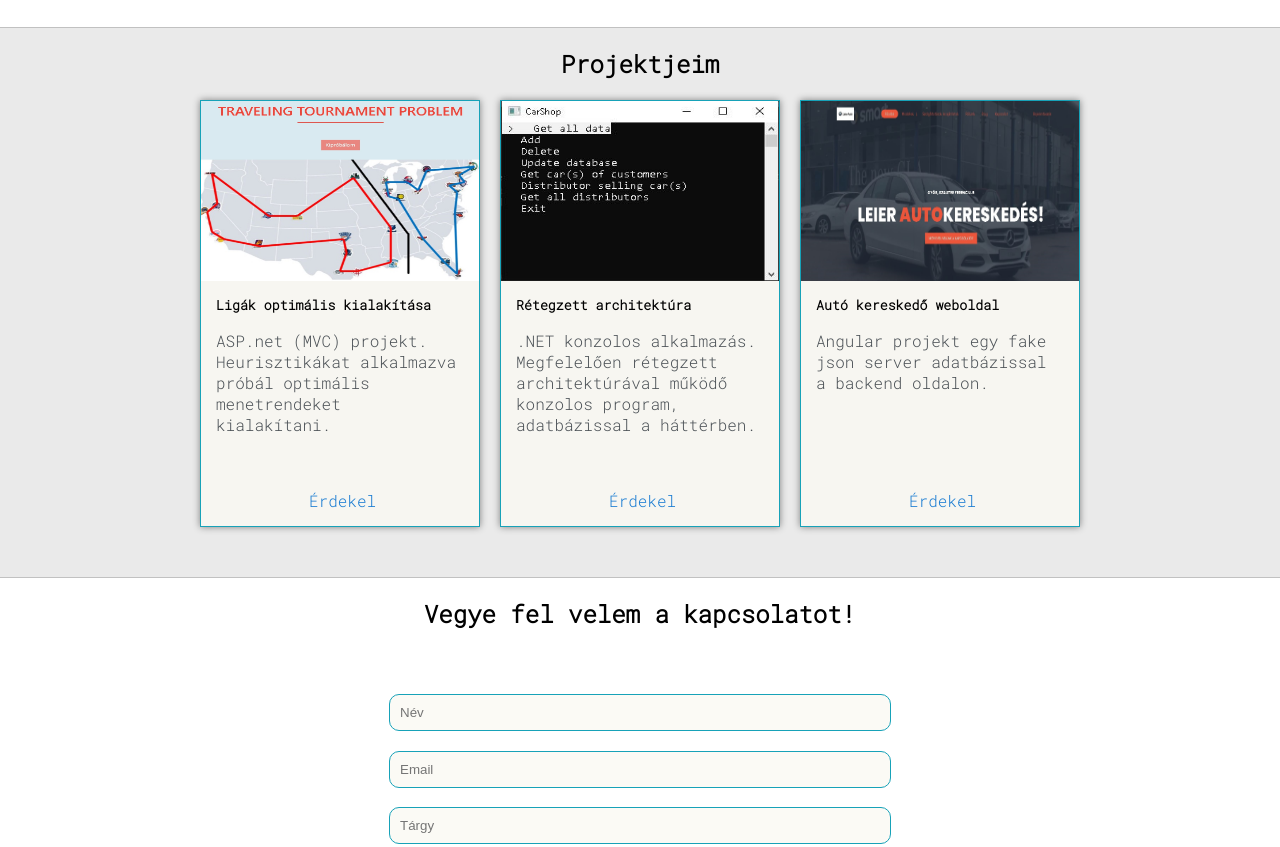
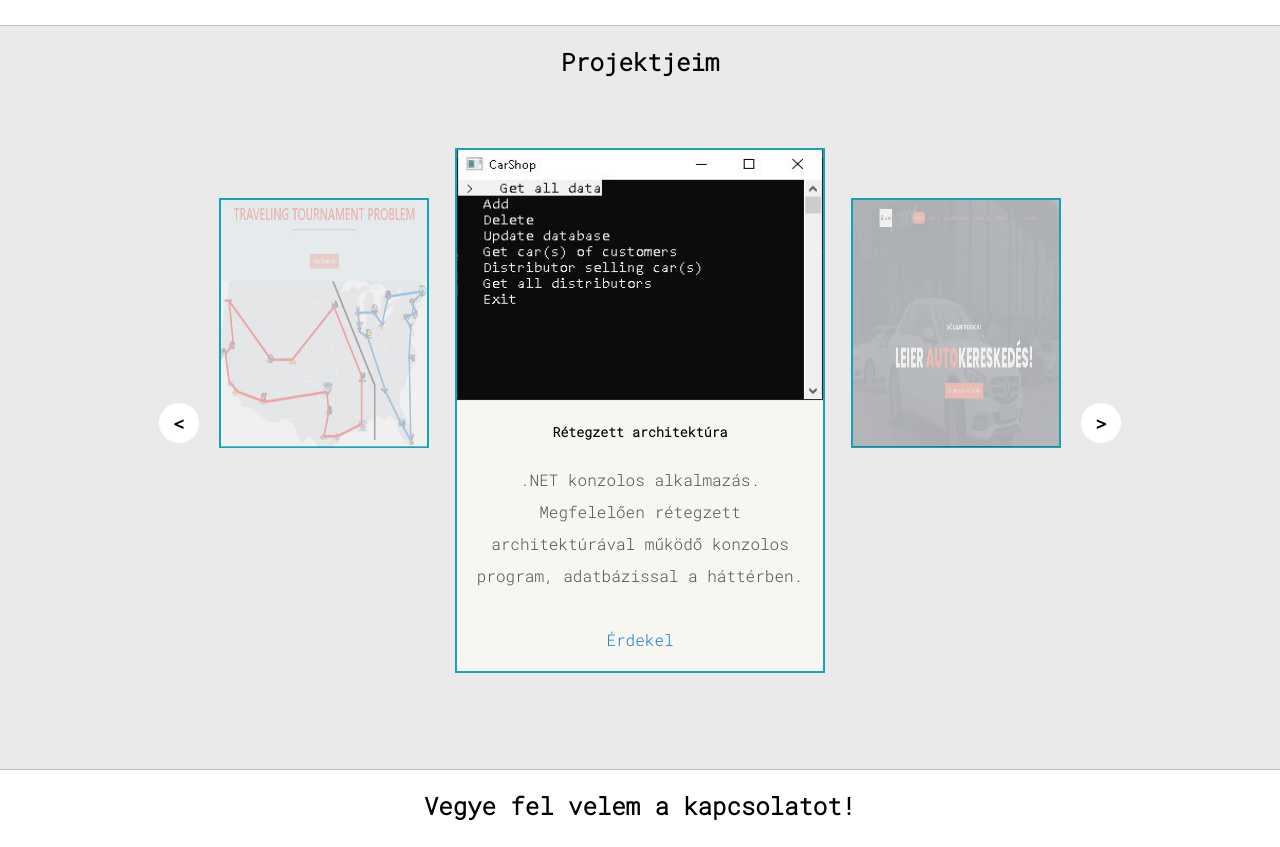
Before and after one commit to CsabaKallai/csabakallai.github.io, a plain HTML site: page index.html in a window 1280 px wide. Shown: the part 1637-2484 px from the top of the page. Drawn offline with nearby package versions, Linux system fonts and the light colour scheme.

Commit message:
Added new slideshow for my projects

```diff
--- a/css/default.css
+++ b/css/default.css
@@ -4,6 +4,9 @@ html, body {
     padding: 0;
     margin: 0;
     font-family: 'Roboto Mono','sans-serif';
+}
+*{
+    box-sizing: border-box;
 }
 
 .section1 {
@@ -57,6 +60,7 @@ html, body {
 
     .greeting-wrapper h1 {
         font-size: 2em;
+        text-align: center;
     }
 
 .left-column {
@@ -236,7 +240,7 @@ ul {
     display: grid;
     align-content: center;
     justify-content: center;
-    margin-bottom: 50px;
+    margin: 1.2rem 0px;
 }
 
     .social img {
@@ -244,22 +248,17 @@ ul {
         height: auto;
     }
 
-.post-wrapper {
-    display: grid;
-    grid-template-columns: repeat(auto-fit,330px);
-    gap: 20px;
-    justify-content: center;
-    padding-bottom: 50px;
-}
 
 .post {
     border: 1px solid#17a2b8;
     box-shadow: 0px 0px 7px grey;
+    display: grid;
+    text-align: center;
 }
 
 .thumbnail {
     width: 100%;
-    height: 180px;
+    height: 250px;
     display: block;
 }
 
@@ -333,22 +332,91 @@ ul {
         color: #1a7cd2;
     }
 
+    .hi-slide {
+        position: relative;
+        height: 650px;
+        margin: 0px 3%;
+      }
+
+      .hi-slide .hi-next,
+      .hi-slide .hi-prev {
+        position: absolute;
+        top: 50%;
+        width: 40px;
+        height: 40px;
+        margin-top: -20px;
+        border-radius: 50px;
+
+
+        line-height: 40px;
+        text-align: center;
+        cursor: pointer;
+        background-color: #fff;
+        color: black;
+        transition: all 0.6s;
+        font-size: 20px;
+        font-weight: bold;
+      }
+
+      .hi-slide .hi-next:hover,
+      .hi-slide .hi-prev:hover {
+        opacity: 1;
+        background-color: #fff;
+      }
+
+      .hi-slide .hi-prev {
+        left: -60px;
+      }
+
+      .hi-slide .hi-prev::before {
+        content: '<';
+      }
+
+      .hi-slide .hi-next {
+        right: -60px;
+      }
+
+      .hi-slide .hi-next::before {
+        content: '>';
+      }
+
+      .hi-slide>ul {
+        list-style: none;
+        /* position: relative;
+        width: 754px;*/
+        height: 600px;
+        margin: 0;
+        padding: 0;
+      }
+
+
+      .hi-slide>ul>li {
+        overflow: hidden;
+        position: absolute;
+        z-index: 0;
+        left: 377px;
+        top: 146px;
+        width: 0;
+        height: 0;
+        margin: 0;
+        padding: 0;
+        border: 1px solid #17a2b8;
+        cursor: pointer;
+      }
+
+      .hi-slide>ul>li>div {
+        width: 100%;
+        height: 100%;
+        background-position: center;
+      }
+
+
 @media screen and (max-width:1500px) {
     #infos {
         width: 390px;
     }
-
-    .post-wrapper {
-        grid-template-columns: repeat(auto-fit,300px);
-    }
 }
 
-@media screen and (max-width:1380px) {
-
-    .post-wrapper {
-        grid-template-columns: repeat(auto-fit,280px);
-    }
-}
 
 @media screen and (max-width:1277px) {
     .about-wrapper {
@@ -381,10 +449,6 @@ ul {
     }
     #skills img{
         width:4em;
-    }
-
-    .post-wrapper {
-        grid-template-columns: repeat(auto-fit,260px);
     }
 }
 
@@ -450,6 +514,10 @@ ul {
     .contact-content input, textarea{
         width: 20rem;
     }
+    .keywords-wrapper ul{
+        letter-spacing: 0.5px;
+        padding-left: 12px;
+    }
 }
 
 @media screen and (max-width:360px) {
@@ -480,4 +548,12 @@ ul {
     .contact-content input, textarea{
         width: 12rem;
     }
+
+    #profile{
+        width: -webkit-fill-available;
+    }
+
+    .about-me{
+        padding:7px;
+    }
 }
--- a/index.html
+++ b/index.html
@@ -228,12 +228,15 @@
     <section class="section1">
         <div class="main-container">
             <h2 id="projects" style="text-align:center">Projektjeim</h3>
-
-                <div class="post-wrapper">
-                    <div>
+                <div class="slide hi-slide">
+                    <div class="hi-prev "></div>
+                    <div class="hi-next "></div>
+                    <ul>
+                        <li>
                             <div class="post">
                                 <a href="projects/ProjectLOK/index.html">
-                                <img class="thumbnail" src="projects/ProjectLOK/images/title.jpg" alt="projekt kép" />
+                                    <img class="thumbnail" src="projects/ProjectLOK/images/title.jpg"
+                                        alt="projekt kép" />
                                 </a>
                                 <div class="post-text">
                                     <h5 class="post-title">Ligák optimális kialakítása</h5>
@@ -244,9 +247,8 @@
                                     <a href="projects/ProjectLOK/index.html">Érdekel</a>
                                 </div>
                             </div>
-                    </div>
-
-                    <div>
+                        </li>
+                        <li>
                             <div class="post">
                                 <a href="projects/ProjectProg3/index.html">
                                     <img class="thumbnail" src="projects/ProjectProg3/images/title.JPG"
@@ -261,9 +263,8 @@
                                     <a href="projects/ProjectProg3/index.html">Érdekel</a>
                                 </div>
                             </div>
-                    </div>
-
-                    <div>
+                        </li>
+                        <li>
                             <div class="post">
                                 <a href="projects/ProjectCarDealerShip/index.html">
                                     <img class="thumbnail" src="projects/ProjectCarDealerShip/images/title.JPG"
@@ -274,14 +275,18 @@
                                     <p class="post-intro">
                                         Angular projekt egy fake json server adatbázissal a backend oldalon.
                                     </p>
+                                    <div>
                                         <a href="projects/ProjectCarDealerShip/index.html">Érdekel</a>
                                     </div>
                                 </div>
                             </div>
+                        </li>
+                    </ul>
                 </div>
-
+                <br>
         </div>
     </section>
+
     <section class="section2">
         <div id="email" class="main-container">
             <h2 style="text-align:center; margin-bottom:45px;">Vegye fel velem a kapcsolatot!</h2>
@@ -312,7 +317,7 @@
     <!--kapcsolatfelvétel-->
     <section class="section1">
         <div class="main-container">
-            <h2 id="contact" style="text-align:center; margin-bottom:45px;">Kapcsolatfelvétel</h2>
+            <!-- <h2 id="contact" style="text-align:center; margin-bottom:45px;">Kapcsolatfelvétel</h2> -->
             <div class="social">
 
                 <div class="social-content">
@@ -355,7 +360,11 @@
             </div>
         </div>
     </section>
+    <script src="https://code.jquery.com/jquery-1.12.4.min.js"></script>
     <script src="scripts/script.js"></script>
+    <script>
+        $('.slide').hiSlide();
+    </script>
 </body>
 
 </html>
--- a/scripts/script.js
+++ b/scripts/script.js
@@ -31,3 +31,52 @@ function OpenSection(id, h4) {
 	previoussectionid = actualSectionAfterIcon;
 
 }
+
+//slides
+
+(function($) {
+    var slide = function(ele,options) {
+        var $ele = $(ele);
+        var setting = {
+            speed: 500,
+            interval: 2000,
+
+        };
+        $.extend(true, setting, options);
+        var states = [
+            { $zIndex: 1, width: '25%', height: 250, top: 100, left: '0%', $opacity: 0.3 },
+            { $zIndex: 2, width: '44%', height: 525, top: 50, left: '28%', $opacity: 1 },
+            { $zIndex: 1, width: '25%', height: 250, top: 100, left: '75%', $opacity: 0.3 }
+        ];
+
+        var $lis = $ele.find('li');
+
+
+        $ele.find('.hi-next').on('click', function() {
+            next();
+        });
+        $ele.find('.hi-prev').on('click', function() {
+            states.push(states.shift());
+            move();
+        });
+        move();
+        function move() {
+            $lis.each(function(index, element) {
+                var state = states[index];
+                $(element).css('zIndex', state.$zIndex).finish().animate(state, setting.speed)
+                .find('img').css('opacity', state.$opacity)
+                .css('left', state.left);
+            });
+        }
+        function next() {
+            states.unshift(states.pop());
+            move();
+        }
+    }
+    $.fn.hiSlide = function(options) {
+        $(this).each(function(index, ele) {
+            slide(ele,options);
+        });
+        return this;
+    }
+})(jQuery);
```
Lines whose indentation alone changed are shown as unchanged.
